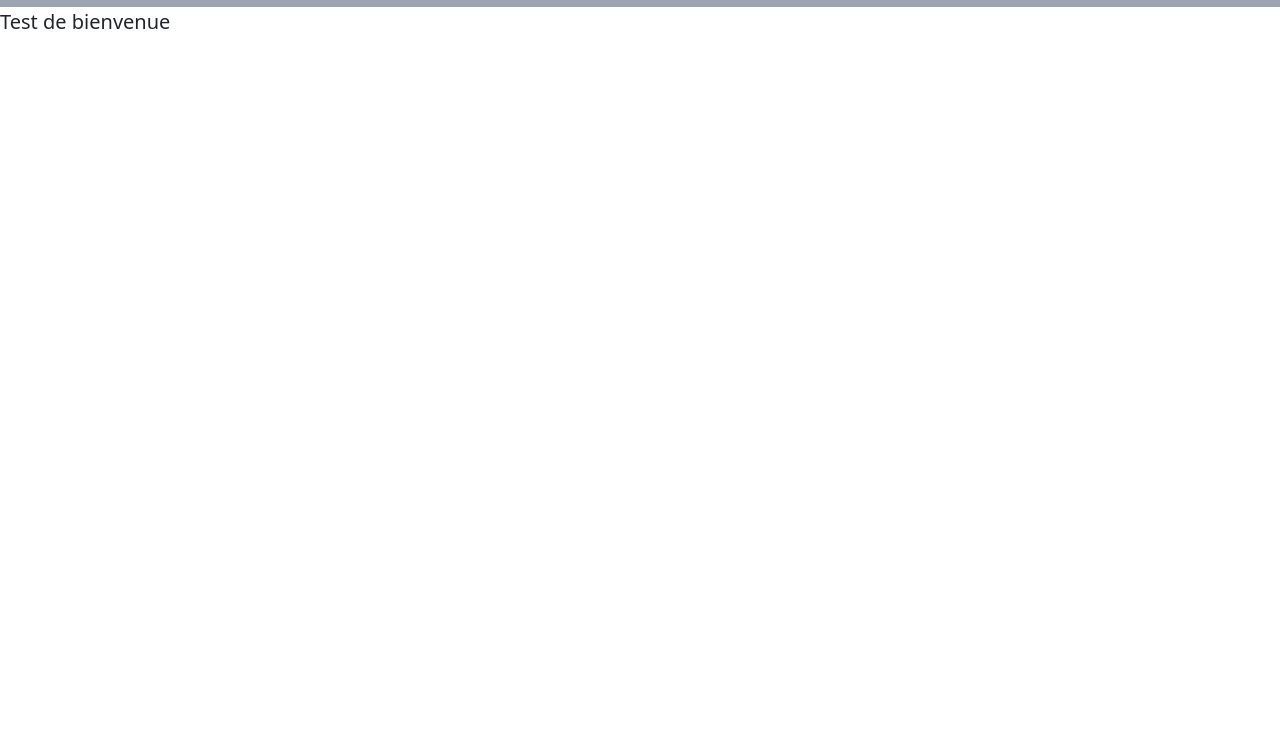
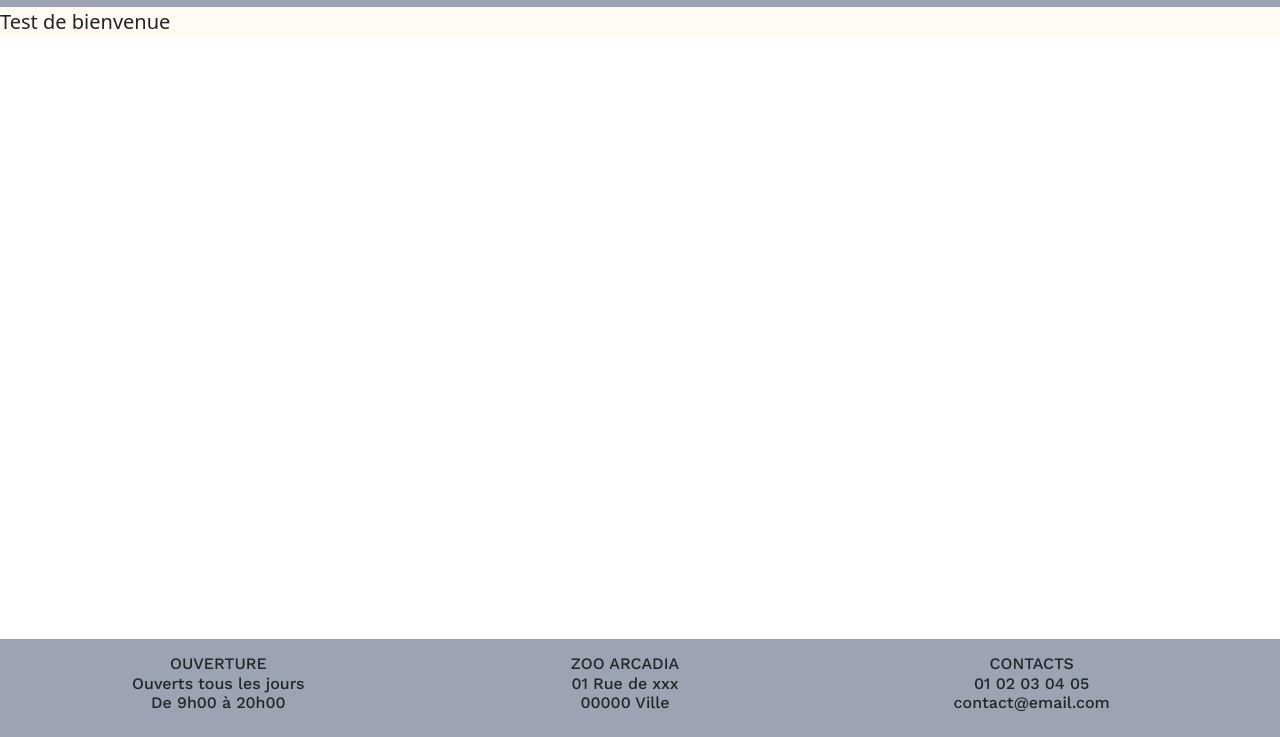
Before and after one commit to GilPB93/ZooArcadiaFront, a website with bundled scripts: page index.html in a window 1280 px wide. Shown: the part 63-800 px from the top of the page. Built offline with nearby package versions, Linux system fonts and the light colour scheme; files whose address does not match are found by name; a web font is replaced by a local one.

Commit message:
Setup Header & Footer

```diff
--- a/index.html
+++ b/index.html
@@ -53,6 +53,25 @@
     </main>
 
 
+    <footer class="bg-primary text-center footer" >
+        <div class="row container-fluid">
+                    <div class="col-12 col-lg-4">
+                        <h4>OUVERTURE </br>
+                            Ouverts tous les jours </br>
+                            De 9h00 à 20h00</h4>
+                    </div>
+                    <div class="col-6 col-lg-4">
+                        <h4>ZOO ARCADIA </br>
+                            01 Rue de xxx </br>
+                            00000 Ville </h4>
+                    </div>
+                    <div class="col-6 col-lg-4">
+                        <h4>CONTACTS </br>
+                            01 02 03 04 05 </br>
+                            contact@email.com</h4>
+                    </div>
+                </div>
+    </footer>
 
 
     <script type="module" src="Router/Router.js"></script>
--- a/scss/main.scss
+++ b/scss/main.scss
@@ -1,20 +1,35 @@
 @import 'custom';
 
 html {
-  font-size: 20px;
-  position: relative;
+    font-size: 20px;
+    position: relative;
     min-height: 100%;
 }
 
 header {
-  background-color: primary;
+    background-color: $primary;
 }
 
-footer {
-  background-color: primary;
+main {
+    background-color: $base;
 }
+
+footer.footer {
+    padding: 15px;
+    position: absolute;
+    bottom: 0;
+    width: 100%;
+    background-color: $primary;
+}
+
 
 .navbar {
     font-family: 'Work Sans', sans-serif;
     font-size: 1rem;
 }
+
+
+h4 {
+    font-size: 0.8rem;
+    font-family: 'Work Sans', sans-serif;
+}
```
Also changed, not shown: scss/main.css, 1 other file.
